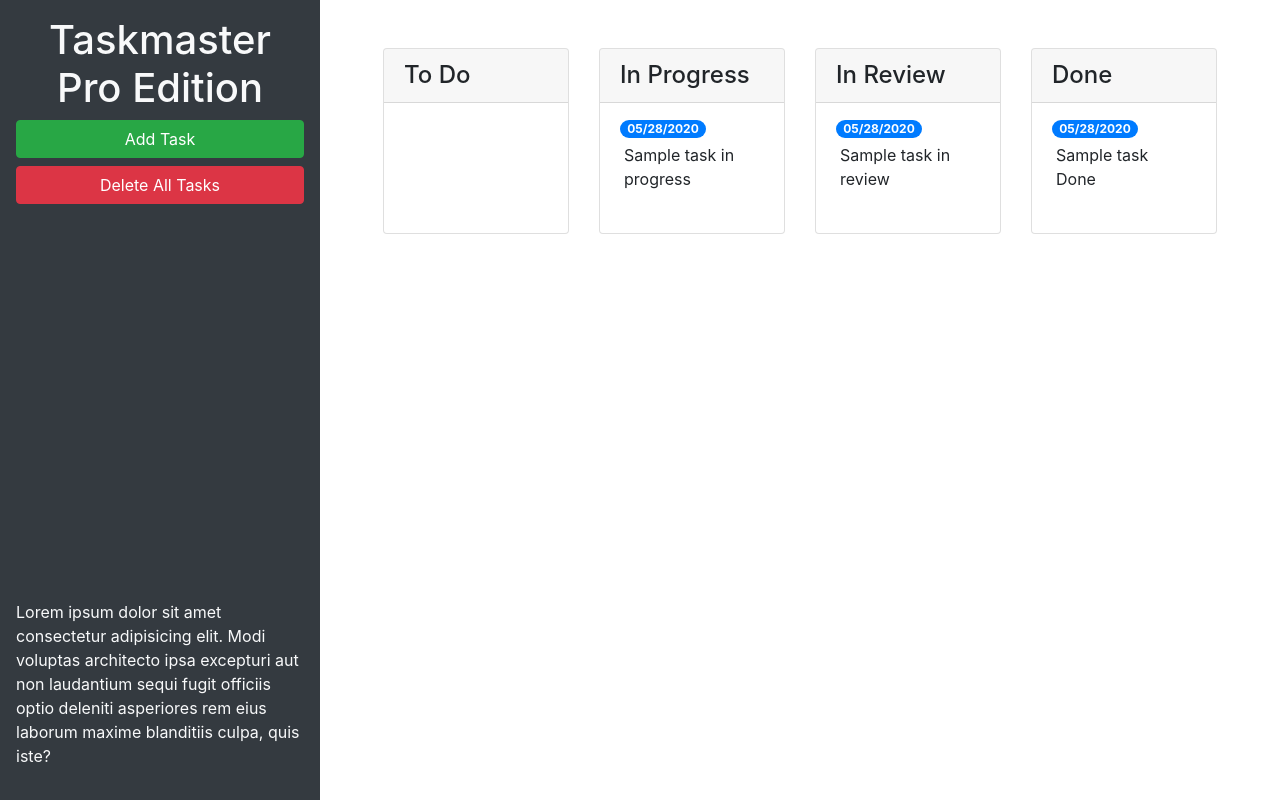
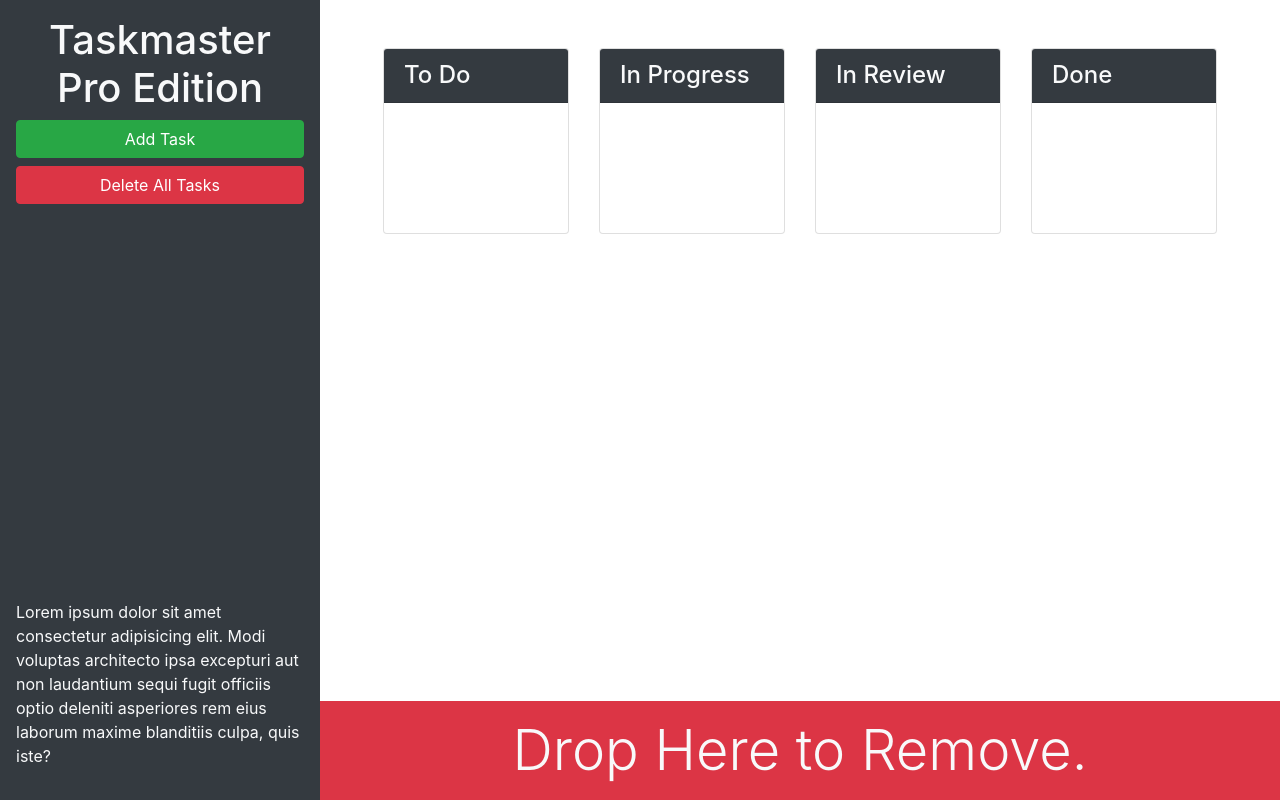
Before and after one commit to cmskorcz/taskmaster-pro, a plain HTML site: page index.html in a window 1280 px wide. Drawn offline with nearby package versions, Linux system fonts and the light colour scheme.

Commit message:
finished bootstrap styling

```diff
--- a/index.html
+++ b/index.html
@@ -13,56 +13,46 @@
 <body>
 
   <div class="row min-vh-100 no-gutters">
-    <header class="col-12 col-lg-3 bg-dark text-light d-flex flex-column p-4 p-lg-3">
+    <header class="col-12 col-lg-3 bg-dark text-light sticky-top d-flex flex-column p-4 p-lg-3">
       <h1 class="text-center">Taskmaster Pro Edition</h1>
       <button id="create-task" class="btn btn-block btn-success" data-toggle="modal" data-target="#task-form-modal">Add
         Task</button>
       <button id="remove-tasks" class="btn btn-block btn-danger">Delete All Tasks</button>
-      <p class="mt-auto">Lorem ipsum dolor sit amet consectetur adipisicing elit. Modi voluptas architecto ipsa
+      <p class="mt-auto d-none d-lg-block">Lorem ipsum dolor sit amet consectetur adipisicing elit. Modi voluptas architecto ipsa
         excepturi aut non
         laudantium sequi fugit officiis optio deleniti asperiores rem eius laborum maxime blanditiis culpa, quis iste?
       </p>
     </header>
-    <main class="col-12 col-lg-9">
+    <main class="col-12 col-lg-9 d-flex flex-column">
       <div class="m-5 row justify-content-around">
         <div class="col-12 col-md-6 col-xl-3 mb-3">
           <div class="card">
-            <h4 class="card-header">To Do</h4>
+            <h4 class="card-header bg-dark text-light">To Do</h4>
             <ul id="list-toDo" class="list-group list-group-flush"></ul>
           </div>
         </div>
         <div class="col-12 col-md-6 col-xl-3 mb-3">
           <div class="card">
-            <h4 class="card-header">In Progress</h4>
-            <ul id="list-inProgress" class="list-group list-group-flush">
-              <li class="list-group-item">
-                <span class="badge badge-primary badge-pill">05/28/2020</span>
-                <p class="m-1">Sample task in progress</p>
-              </li>
-            </ul>
+            <h4 class="card-header bg-dark text-light">In Progress</h4>
+            <ul id="list-inProgress" class="list-group list-group-flush"></ul>
           </div>
         </div>
         <div class="col-12 col-md-6 col-xl-3 mb-3">
           <div class="card">
-            <h4 class="card-header">In Review</h4>
-            <ul id="list-inReview" class="list-group list-group-flush">
-              <li class="list-group-item">
-                <span class="badge badge-primary badge-pill">05/28/2020</span>
-                <p class="m-1">Sample task in review</p>
-              </li>
-            </ul>
+            <h4 class="card-header bg-dark text-light">In Review</h4>
+            <ul id="list-inReview" class="list-group list-group-flush"></ul>
           </div>
         </div>
         <div class="col-12 col-md-6 col-xl-3 mb-3">
           <div class="card">
-            <h4 class="card-header">Done</h4>
-            <ul id="list-done" class="list-group list-group-flush">
-              <li class="list-group-item">
-                <span class="badge badge-primary badge-pill">05/28/2020</span>
-                <p class="m-1">Sample task Done</p>
-              </li>
-            </ul>
+            <h4 class="card-header bg-dark text-light">Done</h4>
+            <ul id="list-done" class="list-group list-group-flush"></ul>
           </div>
+        </div>
+      </div>
+      <div id="trash" class="mt-auto">
+        <div class="w-100 bg-danger p-3 text-center text-light display-4">
+          Drop Here to Remove.
         </div>
       </div>
     </main>
```
